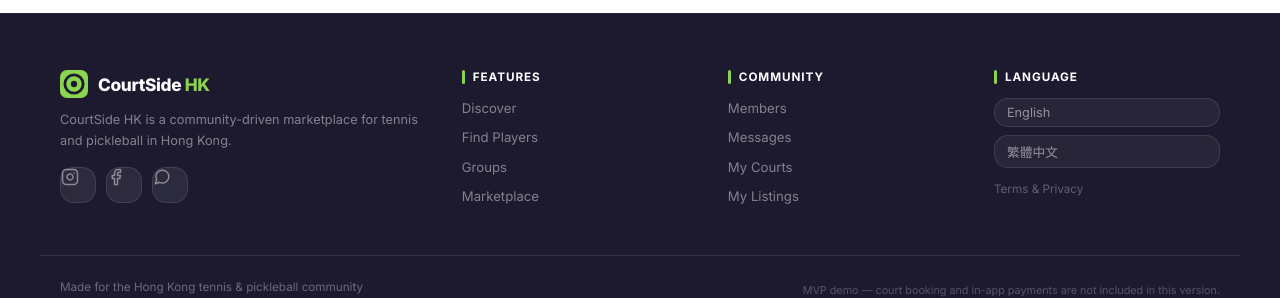
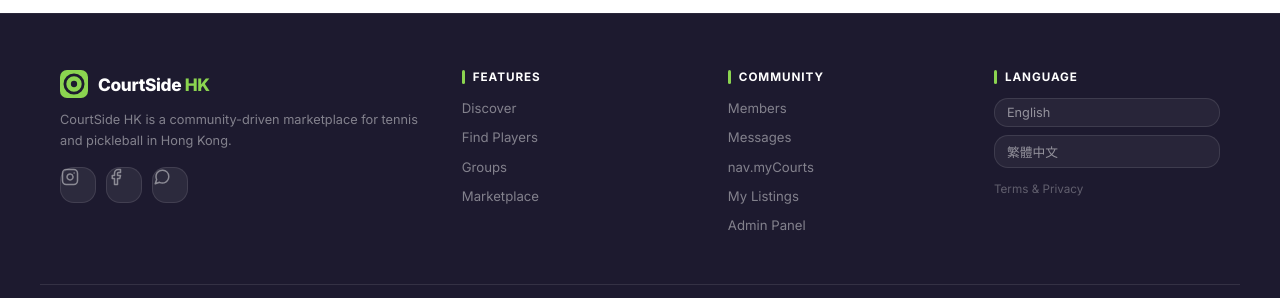
Before and after one commit to mrfatchii/tennis-pickleball-app, a React (Vite) app: page /court/c1 in a window 1280 px wide. Shown: the part 2688-2986 px from the top of the page. Built offline with nearby package versions, Linux system fonts and the light colour scheme.

Commit message:
feat: 生成项目Code Wiki文档
Co-authored-by: traeagent <traeagent@users.noreply.github.com>

```diff
--- a/src/components/Header.jsx
+++ b/src/components/Header.jsx
@@ -127,14 +127,22 @@ export const Header = ({ onNavigate }) => {
                       </div>
                     </div>
                     <div className="user-menu-divider" />
+                    {isAdmin && (
+                      <>
+                        <Link to="/admin" className="user-menu-item user-menu-admin" onClick={() => setUserMenuOpen(false)}>
+                          <span>👑</span> {t('nav.adminPanel')}
+                        </Link>
+                        <div className="user-menu-divider" />
+                      </>
+                    )}
                     <Link to={`/member/${currentUserId}`} className="user-menu-item" onClick={() => setUserMenuOpen(false)}>
                       <span>👤</span> {t('nav.myProfile')}
                     </Link>
+                    <Link to="/courts/manage" className="user-menu-item" onClick={() => setUserMenuOpen(false)}>
+                      <span>🎾</span> {t('nav.myCourts')}
+                    </Link>
                     <Link to="/marketplace/mine" className="user-menu-item" onClick={() => setUserMenuOpen(false)}>
                       <span>🛍</span> {t('nav.myListings')}
-                    </Link>
-                    <Link to="/courts/manage" className="user-menu-item" onClick={() => setUserMenuOpen(false)}>
-                      <span>⌖</span> {t('nav.manage')}
                     </Link>
                     <div className="user-menu-divider" />
                     <button
@@ -229,7 +237,7 @@ export const Header = ({ onNavigate }) => {
 }
 
 export const Footer = () => {
-  const { t, lang, setLang } = useApp()
+  const { t, lang, setLang, isAdmin, currentUser } = useApp()
   return (
     <footer className="site-footer">
       <div className="container footer-inner">
@@ -266,8 +274,11 @@ export const Footer = () => {
           <h4>{t('footer.community')}</h4>
           <Link to="/members">{t('nav.members')}</Link>
           <Link to="/messages">{t('nav.messages')}</Link>
-          <Link to="/courts/manage">{t('nav.manage')}</Link>
+          <Link to="/courts/manage">{t('nav.myCourts')}</Link>
           <Link to="/marketplace/mine">{t('nav.myListings')}</Link>
+          {isAdmin && (
+            <Link to="/admin" className="footer-admin-link">{t('nav.adminPanel')}</Link>
+          )}
         </div>
         <div className="footer-col">
           <h4>{t('footer.language')}</h4>
```
